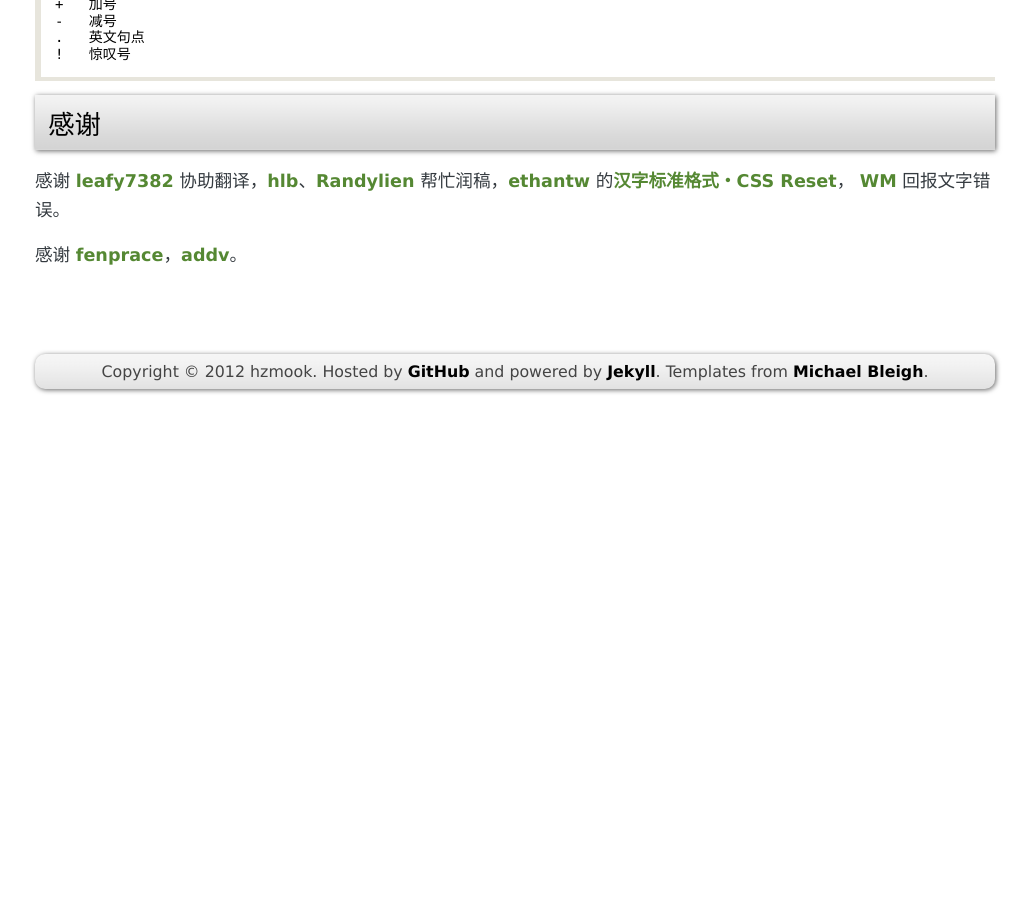
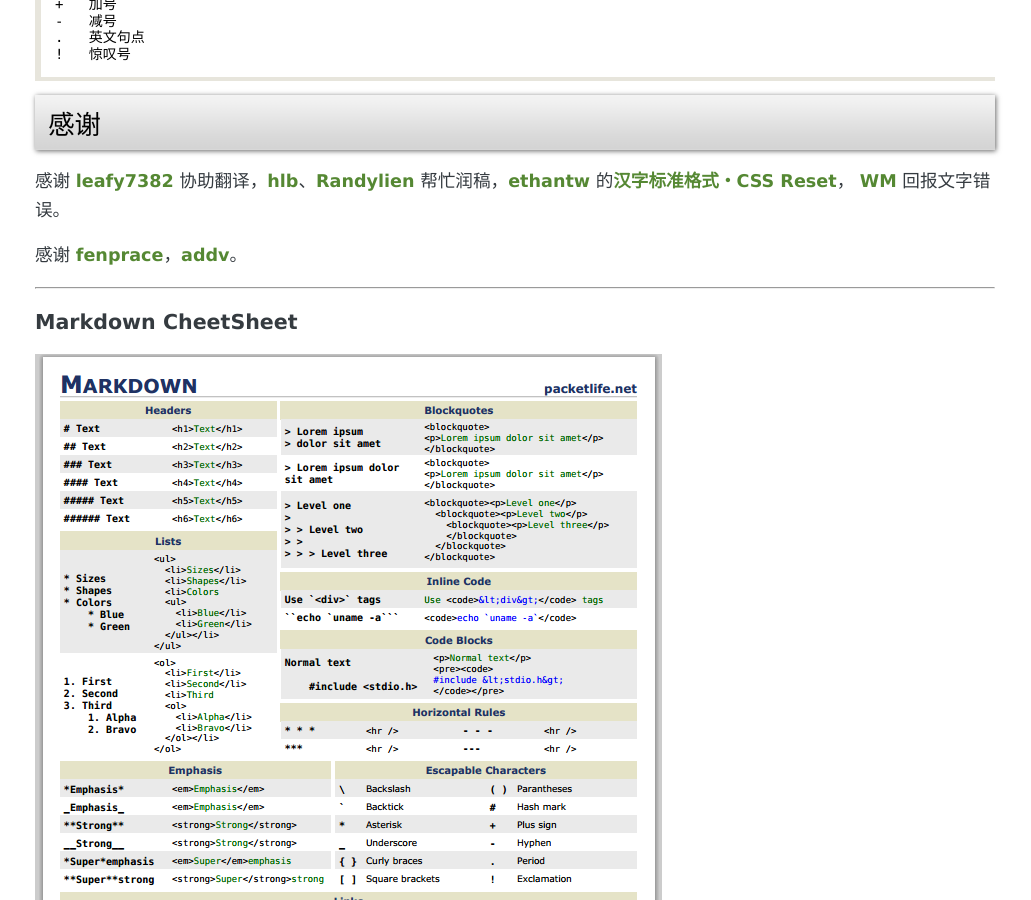
Before and after one commit to hzmook/hzmook.github.com, a Jekyll site: the page built from docs/mdsyntax.md, in a window 1280 px wide and 900 px high, scrolled down 17958 px. Shown: the whole window, without its empty margins (125-1156 px from the left). Built offline with Jekyll 4.4.1, drawn with Linux system fonts in a browser that asks for light colours; Markdown is read by kramdown in place of the engine named in the settings; comment, search, counter and statistics services are not loaded; before the commit the page ends 18363 px from its top, so only the background shows below that.

Commit message:
add md cheetsheet

```diff
--- a/docs/mdsyntax.md
+++ b/docs/mdsyntax.md
@@ -724,5 +724,13 @@ Markdown 支持以下这些符号前面加上反斜杠来帮助插入普通的
 
 感谢 [fenprace][]，[addv][]。
 
+- - -
+
+###Markdown CheetSheet
+
+![Markdown CheetSheet](/images/docs/mdcheatsheet.png)
+
+- - -
+
 [fenprace]:https://github.com/fenprace
 [addv]:https://github.com/addv
```
Also changed, not shown: images/docs/mdcheatsheet.png (added).
